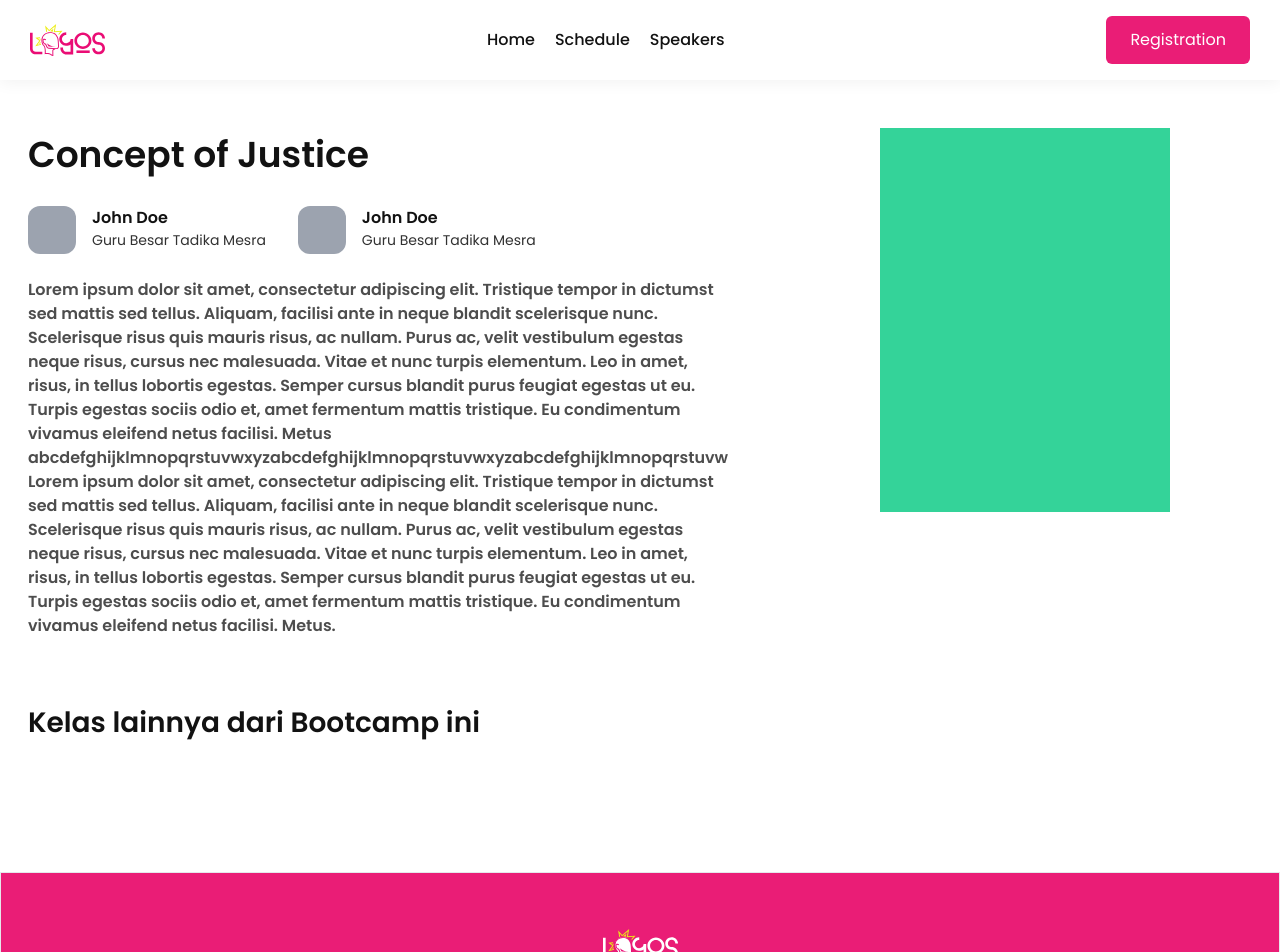
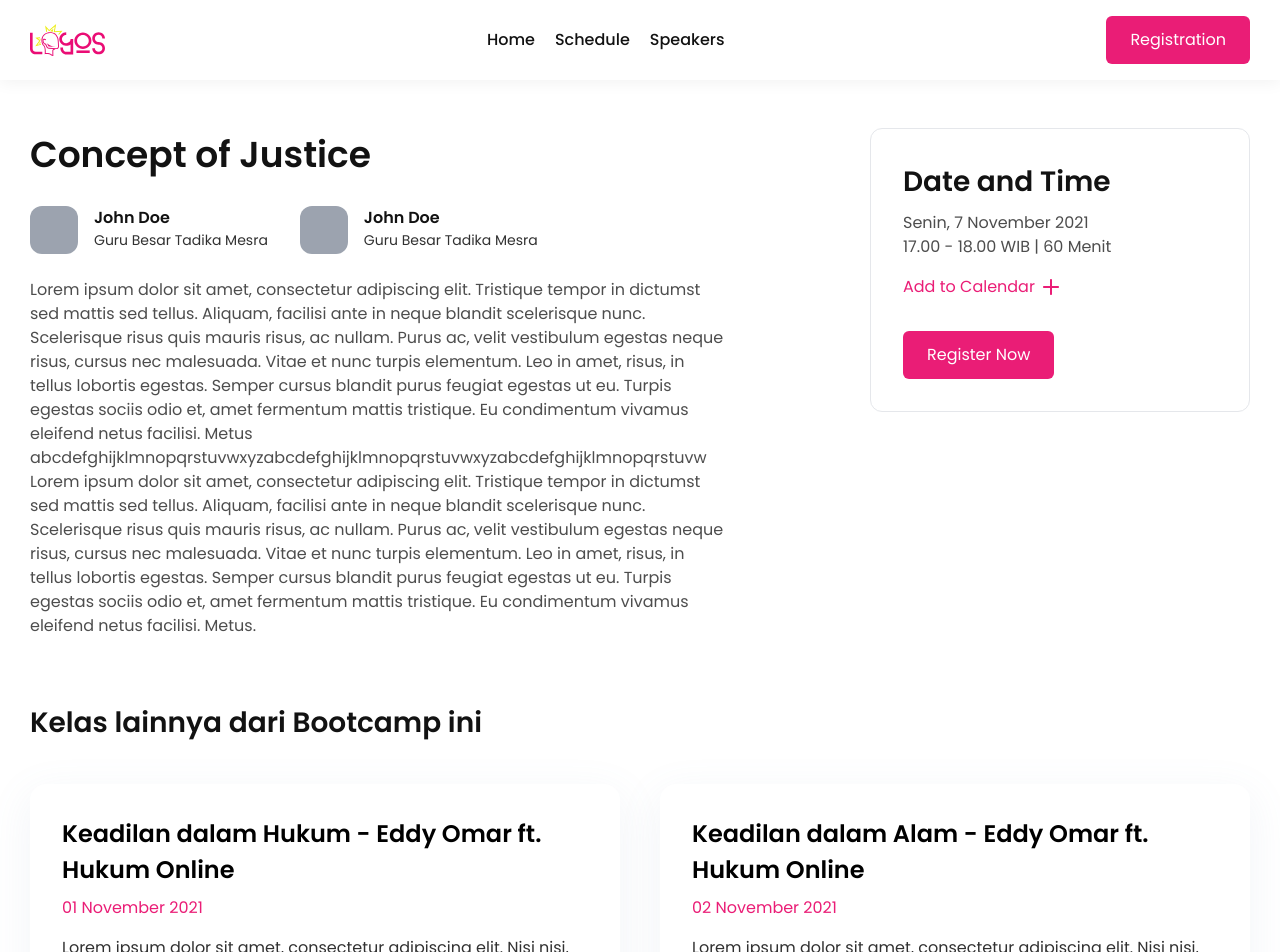
Before and after one commit to logos-engineer/logos-fest, a Next.js app: page /schedule/1 in a window 1280 px wide. Shown: the top 952 px of the page. Built offline with nearby package versions, Linux system fonts and the light colour scheme.

Commit message:
finishing layout

```diff
--- a/src/pages/schedule/[event].js
+++ b/src/pages/schedule/[event].js
@@ -2,12 +2,15 @@ import React from 'react'
 import Layout from '@/components/Layout/Layout'
 import Grid from '@/components/Common/Grid'
 import SpeakerCard from '@/components/ScheduleDetail/SpeakerCard'
+import { Button } from '@/components/Common'
+import CardSchedule from '@/components/Homepage/Common/CardSchedule'
+import listSchedule from '@/data/listSchedule'
 
 export default function ScheduleDetail() {
   return (
     <Layout>
-      <Grid className="mt-32">
-        <div className="block col-span-7 col-start-1 pl-7 font-semibold">
+      <Grid className="mt-32 mx-auto max-w-screen-xl">
+        <div className="block col-span-7 col-start-1 font-semibold">
           <h1 className="mb-6 text-black-primary text-3xl">
             Concept of Justice
           </h1>
@@ -15,7 +18,7 @@ export default function ScheduleDetail() {
             <SpeakerCard />
             <SpeakerCard />
           </div>
-          <p className="text-black-primary text-opacity-75">
+          <p className="text-black-primary text-opacity-75 font-normal">
             Lorem ipsum dolor sit amet, consectetur adipiscing elit. Tristique
             tempor in dictumst sed mattis sed tellus. Aliquam, facilisi ante in
             neque blandit scelerisque nunc. Scelerisque risus quis mauris risus,
@@ -35,12 +38,38 @@ export default function ScheduleDetail() {
             tristique. Eu condimentum vivamus eleifend netus facilisi. Metus.
           </p>
         </div>
-        <div className="block col-span-3 col-start-9 h-96 bg-green-400"></div>
+        <div className="h-[max-content] block col-span-4 col-start-9 p-8 border rounded-xl">
+          <h1 className="mb-2 text-black-primary text-2xl font-semibold">
+            Date and Time
+          </h1>
+          <p className="mb-4 w-56 text-black-primary text-opacity-75">
+            Senin, 7 November 2021 17.00 - 18.00 WIB | 60 Menit
+          </p>
+          <button className="flex items-center mb-8 text-pink-500">
+            Add to Calendar
+            <img src="/icon/add.svg" alt="tambah" className="ml-2 w-4 h-4" />
+          </button>
+          <Button>Register Now</Button>
+        </div>
       </Grid>
-      <Grid className="mt-16">
-        <h1 className="col-span-12 pl-7 text-black-primary text-2xl font-semibold">
+      <Grid className="mt-16 mx-auto max-w-screen-xl">
+        <h1 className="col-span-12 text-black-primary text-2xl font-semibold">
           Kelas lainnya dari Bootcamp ini
         </h1>
+        <div className="grid gap-10 col-span-12 grid-cols-2">
+          {listSchedule[0].schedule.map((list) => (
+            <div className="col-span-1">
+              <CardSchedule
+                key={list.title}
+                title={list.title}
+                date={list.date}
+                subtitle={list.subtitle}
+                urlRegister={list.urlSchedule}
+                imgPerson={list.person}
+              />
+            </div>
+          ))}
+        </div>
       </Grid>
     </Layout>
   )
```
Also changed, not shown: public/icon/add.svg (added).
